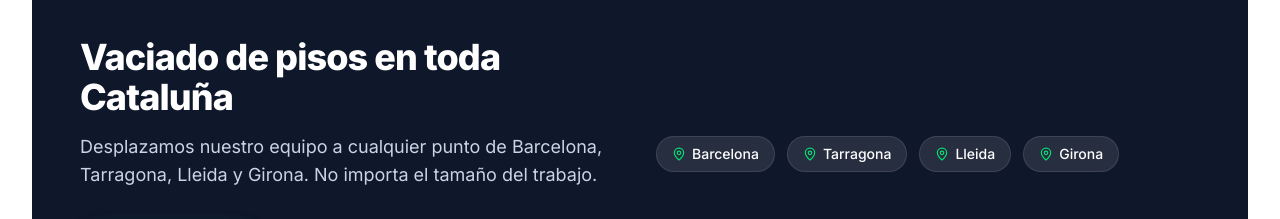
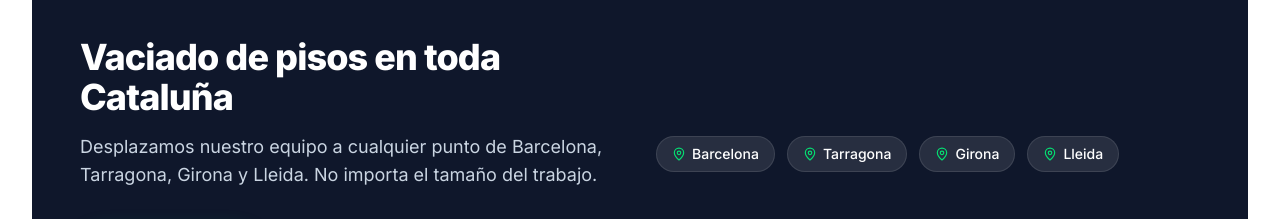
Before and after one commit to creativedesignseo/trayec-web, a React (Vite) app: page /vaciado-pisos in a window 1280 px wide. Shown: the part 2100-2319 px from the top of the page. Built offline with nearby package versions, Linux system fonts and the light colour scheme.

Commit message:
content: reorder cities in VaciadoPisos coverage to Barcelona, Tarragona, Girona, Lleida

```diff
--- a/src/pages/VaciadoPisos.tsx
+++ b/src/pages/VaciadoPisos.tsx
@@ -13,7 +13,7 @@ const beneficios = [
 ];
 
 const ciudades = [
-  'Barcelona', 'Tarragona', 'Lleida', 'Girona'
+  'Barcelona', 'Tarragona', 'Girona', 'Lleida'
 ];
 
 export default function VaciadoPisos() {
@@ -138,7 +138,7 @@ export default function VaciadoPisos() {
                 Vaciado de pisos en toda Cataluña
               </h2>
               <p className="mt-4 text-lg text-slate-300">
-                Desplazamos nuestro equipo a cualquier punto de Barcelona, Tarragona, Lleida y Girona. No importa el tamaño del trabajo.
+                Desplazamos nuestro equipo a cualquier punto de Barcelona, Tarragona, Girona y Lleida. No importa el tamaño del trabajo.
               </p>
               <a href="tel:694266258" className="btn-cta mt-8 inline-flex items-center gap-2">
                 <Phone className="h-5 w-5" />
```
